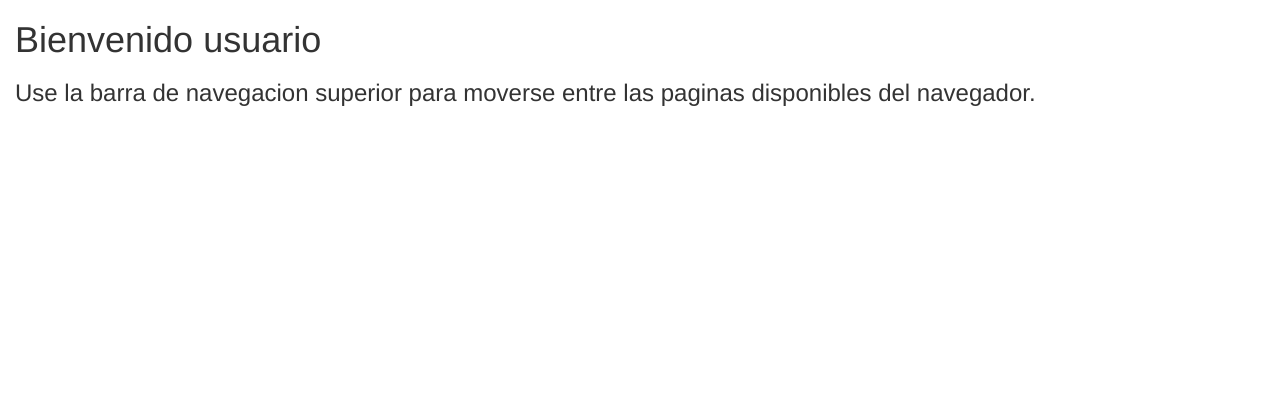
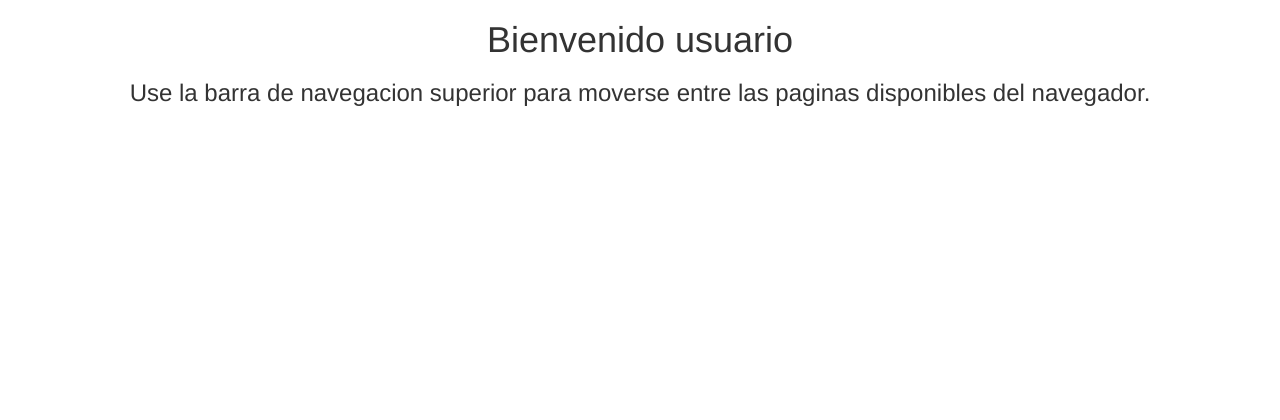
Before and after one commit to fottgames/Taller-Integrado, a CodeIgniter app: page /taller-integrado/index.php/home/index in a window 1280 px wide. Shown: the part 52-472 px from the top of the page. Run offline with CodeIgniter, Linux system fonts and the light colour scheme; some libraries are stand-ins or nearby versions.

Commit message:
texto home centrado

```diff
--- a/application/views/home/index.php
+++ b/application/views/home/index.php
@@ -1,4 +1,4 @@
-<div class="col-xs-12">
+<div class="col-xs-12 text-center">
 	<h1>Bienvenido usuario</h1>
 	<h3>Use la barra de navegacion superior para moverse entre las paginas disponibles del navegador.</h3>
 </div>
```
